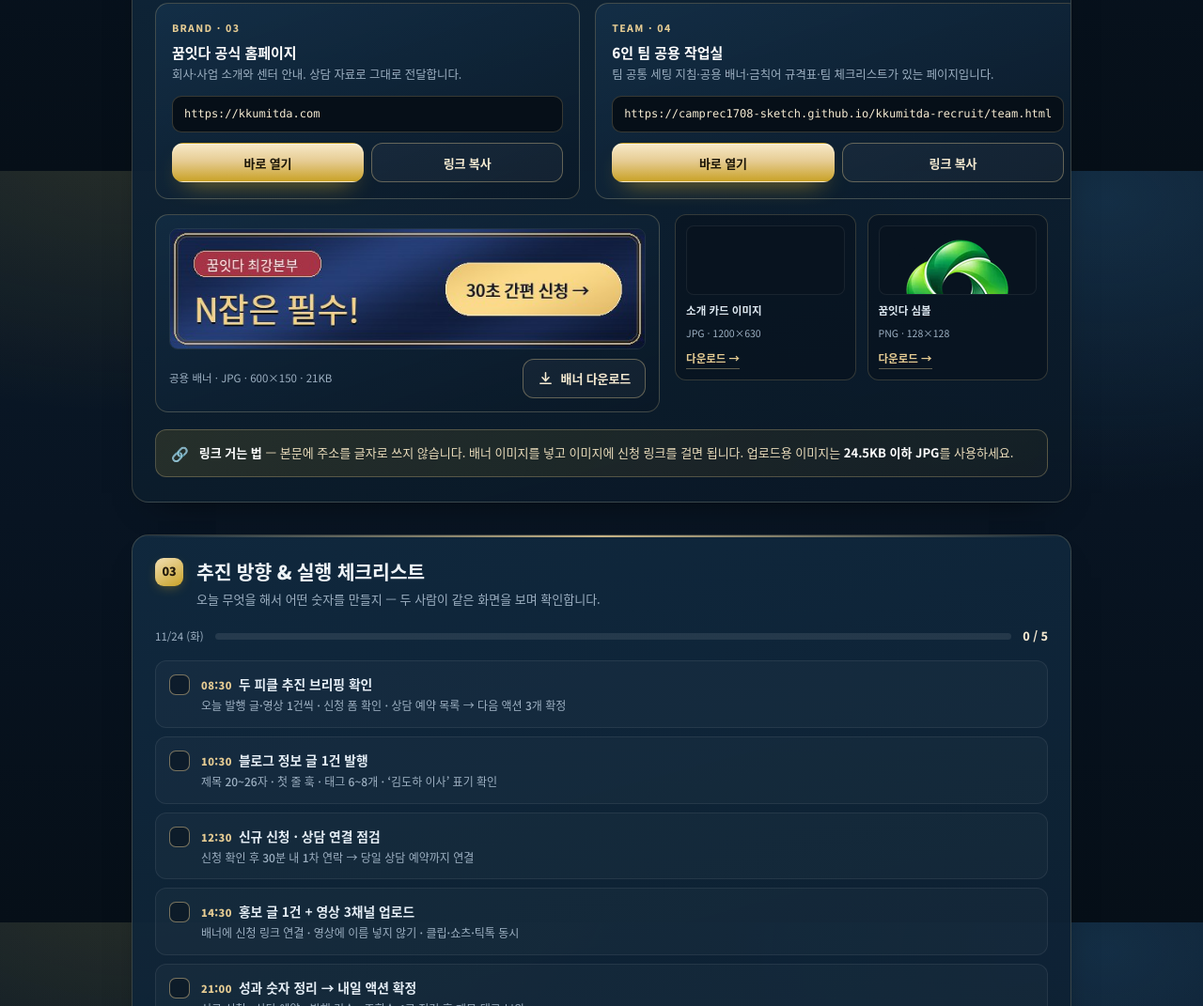
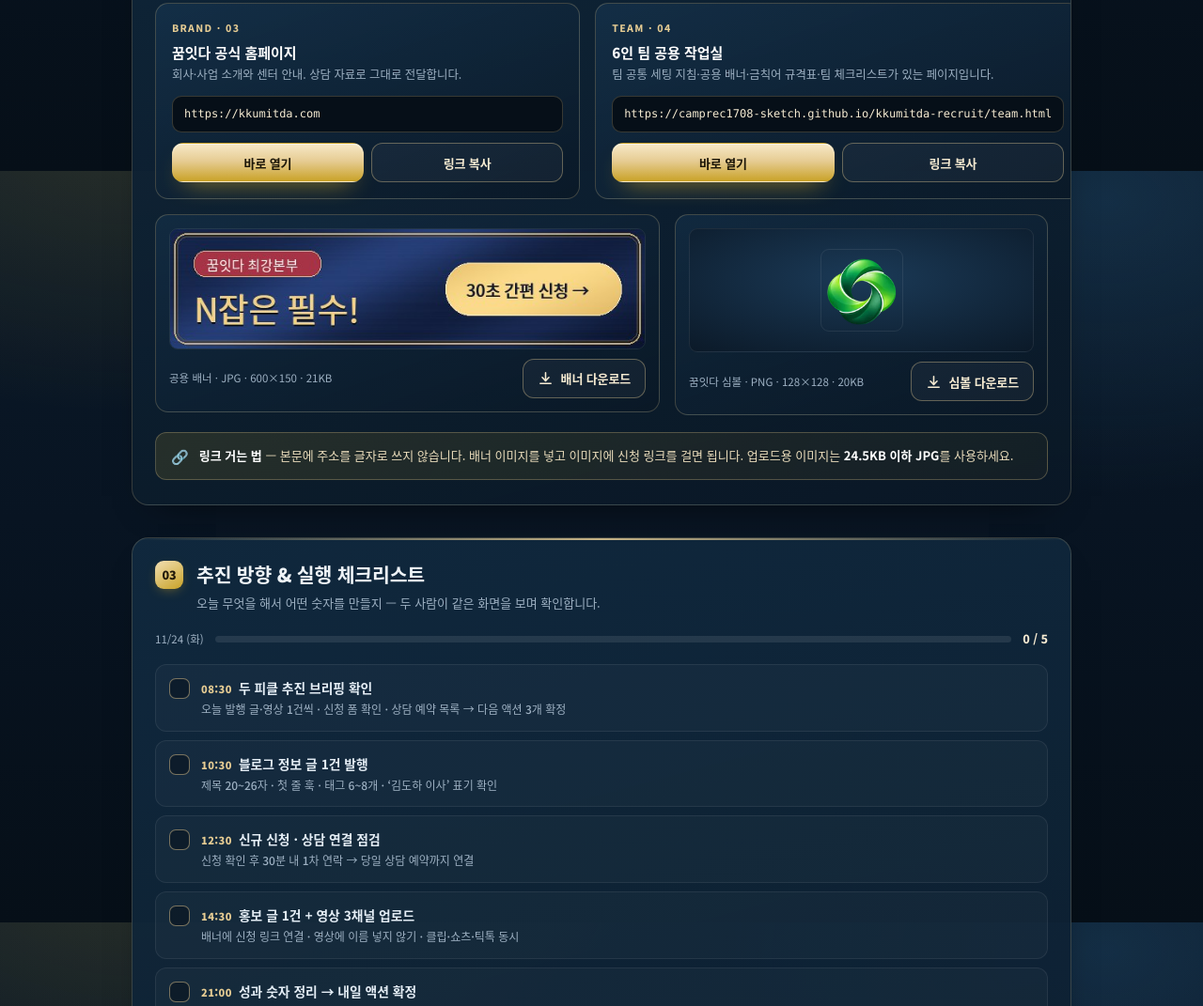
Before and after one commit to camprec1708-sketch/kkumitda-recruit, a plain HTML site: page office.html in a window 1280 px wide. Shown: the part 1418-2489 px from the top of the page at 94% size. Drawn offline with Linux system fonts and the light colour scheme.

Commit message:
office.html 자료 카드 정리(공용 배너·심볼), 방문 링크 버튼 색상 고정

```diff
--- a/office.html
+++ b/office.html
@@ -184,16 +184,12 @@
   .banner-card img{display:block;width:100%;height:auto;border-radius:9px;border:1px solid rgba(255,255,255,.08)}
   .banner-meta{display:flex;align-items:center;justify-content:space-between;gap:10px;margin-top:10px;flex-wrap:wrap}
   .banner-meta span{font-size:11.5px;color:var(--muted)}
-  .thumb-row{display:grid;grid-template-columns:1fr 1fr;gap:12px}
-  .thumb{border:1px solid rgba(230,204,147,.2);border-radius:12px;padding:11px;background:rgba(6,15,24,.5);
-    display:flex;flex-direction:column;gap:8px}
-  .thumb .im{height:74px;display:grid;place-items:center;background:#08131F;border-radius:8px;overflow:hidden;
-    border:1px solid rgba(255,255,255,.07)}
-  .thumb .im img{max-width:100%;max-height:100%;object-fit:contain;display:block}
-  .thumb .nm{font-size:11.5px;font-weight:700;color:#DCE7F0;line-height:1.4}
-  .thumb .sz{font-size:10.5px;color:var(--muted)}
-  .thumb a.dl{font-size:11.5px;font-weight:800;color:var(--gold);text-decoration:none;border-bottom:1px solid rgba(230,204,147,.4);
-    align-self:flex-start;padding-bottom:1px}
+  .symbol-box{height:132px;display:grid;place-items:center;border:1px solid rgba(255,255,255,.08);
+    border-radius:9px;background:radial-gradient(120% 120% at 50% 40%,#1B3A57 0%,#08131F 78%)}
+  .symbol-box img{width:88px;height:88px;display:block}
+  a.btn-gold:visited{color:#1C1608}
+  a.btn-ghost:visited{color:var(--gold-pale)}
+  footer a:visited{color:var(--gold)}
 
   /* ---------- flow ---------- */
   .flow{display:grid;grid-template-columns:1fr;gap:10px;margin:0;padding:0;list-style:none;counter-reset:step}
@@ -502,18 +498,14 @@
             </div>
           </div>
 
-          <div class="thumb-row">
-            <div class="thumb">
-              <div class="im"><img src="og-image.jpg" alt="최강본부 소개 카드 이미지" loading="lazy" width="1200" height="630"></div>
-              <div class="nm">소개 카드 이미지</div>
-              <div class="sz">JPG · 1200×630</div>
-              <a class="dl" href="og-image.jpg" download="꿈잇다_최강본부_소개카드.jpg">다운로드 →</a>
-            </div>
-            <div class="thumb">
-              <div class="im"><img src="kkumitda-symbol.png" alt="꿈잇다 심볼" loading="lazy" width="128" height="128"></div>
-              <div class="nm">꿈잇다 심볼</div>
-              <div class="sz">PNG · 128×128</div>
-              <a class="dl" href="kkumitda-symbol.png" download="꿈잇다_심볼.png">다운로드 →</a>
+          <div class="banner-card">
+            <div class="symbol-box"><img src="kkumitda-symbol.png" alt="꿈잇다 심볼" loading="lazy" width="128" height="128"></div>
+            <div class="banner-meta">
+              <span>꿈잇다 심볼 · PNG · 128×128 · 20KB</span>
+              <a class="btn btn-ghost btn-sm" href="kkumitda-symbol.png" download="꿈잇다_심볼.png">
+                <svg viewBox="0 0 24 24" fill="none" stroke="currentColor" stroke-width="2.2" stroke-linecap="round" stroke-linejoin="round" aria-hidden="true"><path d="M12 4v12"/><path d="m7 11 5 5 5-5"/><path d="M4 20h16"/></svg>
+                심볼 다운로드
+              </a>
             </div>
           </div>
 
```
